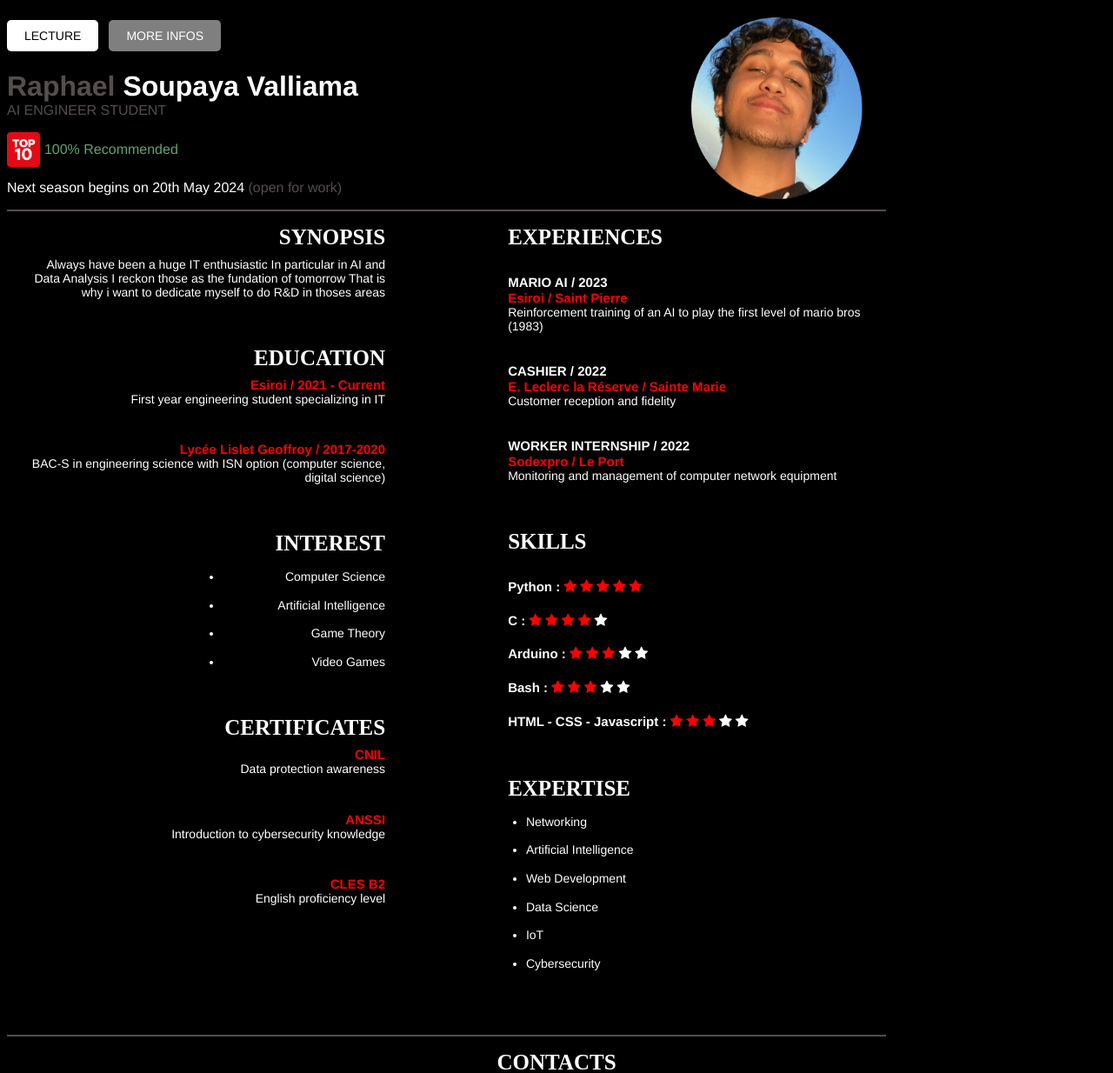
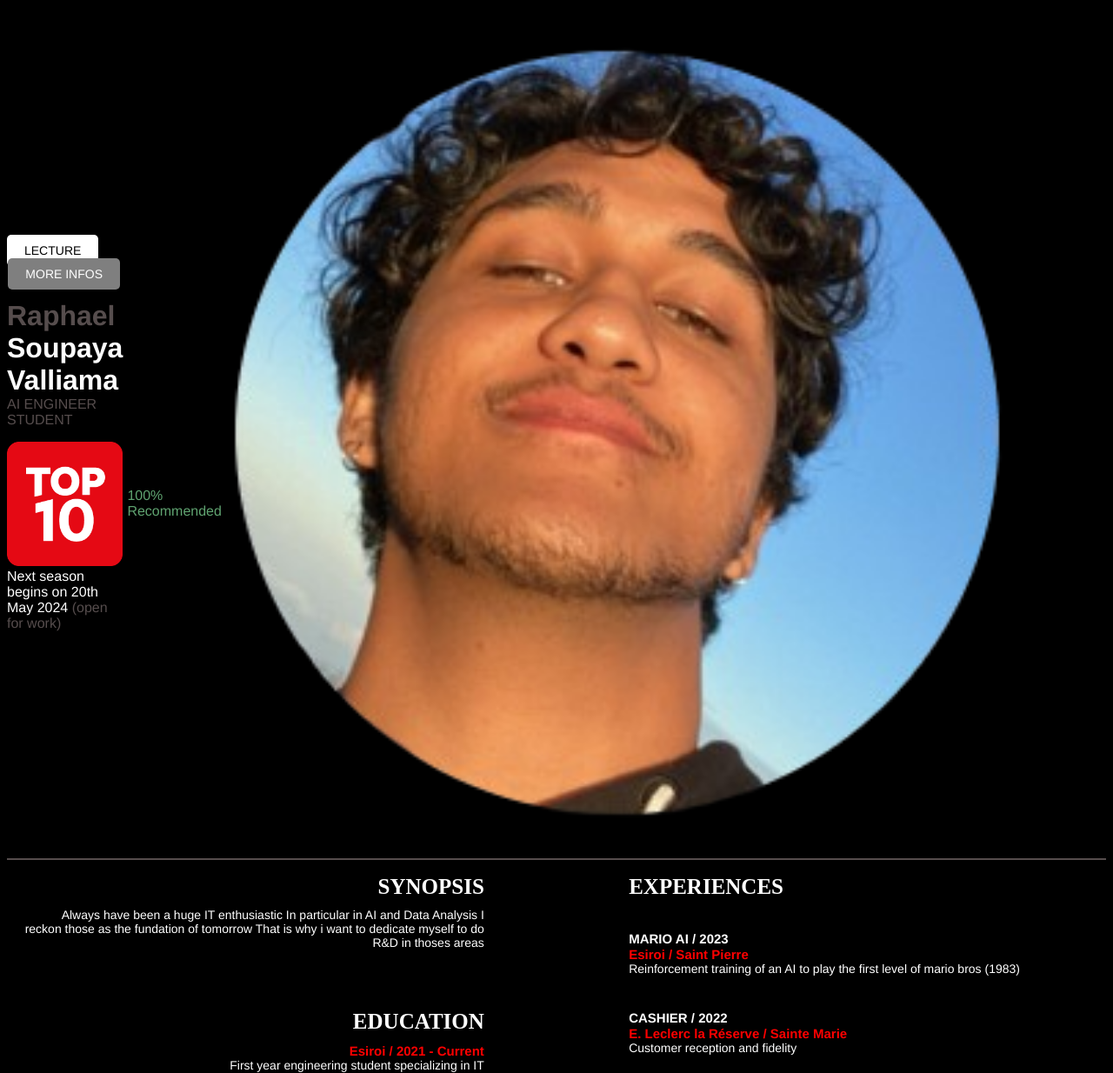
Before and after one commit to RSoups11/dev, a Flask app: page / in a window 1280 px wide. Shown: the top 1234 px of the page at 87% size. Run offline with Flask 3, Linux system fonts and the light colour scheme; style sheets or scripts are compiled from the project's sources.

Commit message:
5% top10 25% pdp

```diff
--- a/static/styles.scss
+++ b/static/styles.scss
@@ -14,8 +14,8 @@ $titre-font : Lucida;
 
 @mixin container {
   display: flex;
-  //align-items: center;
-  width: 80%;
+  align-items: center;
+  width: 100%;
   border-bottom: $ligne;
 }
 
@@ -41,7 +41,7 @@ body {
 }
 
 #top10 img {
-  width: 5%;
+  width: 100%;
 }
 
 #top10 p {
@@ -65,7 +65,7 @@ body {
 }
 
 #pdp {
-  width: 25%;
+  width: 100%;
 }
 
 .disponibilite {
```
Also changed, not shown: static/funky.scss (+4 -4 lines).
